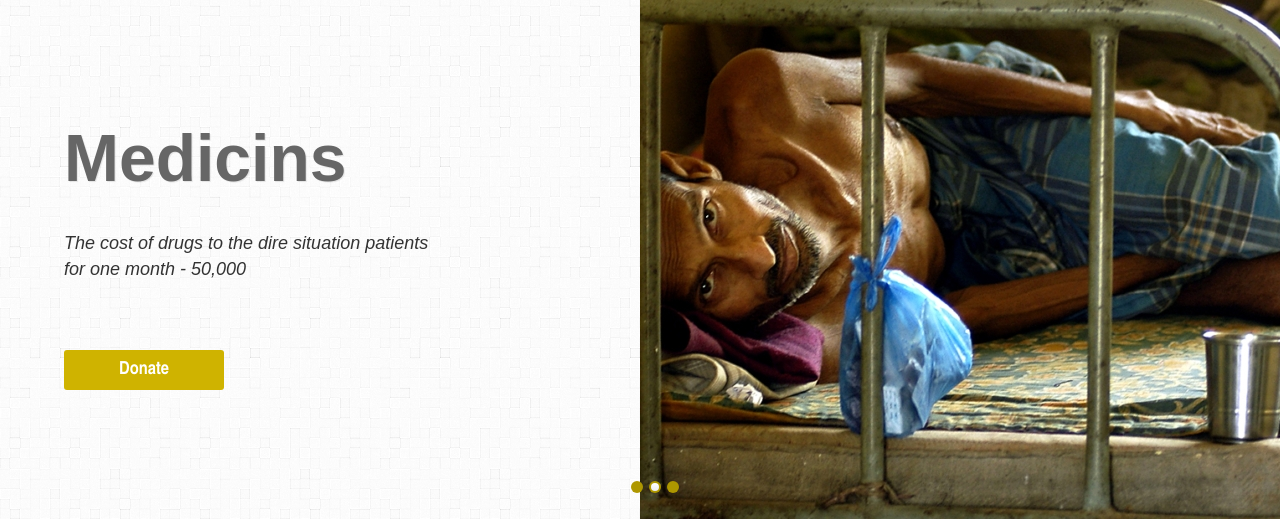
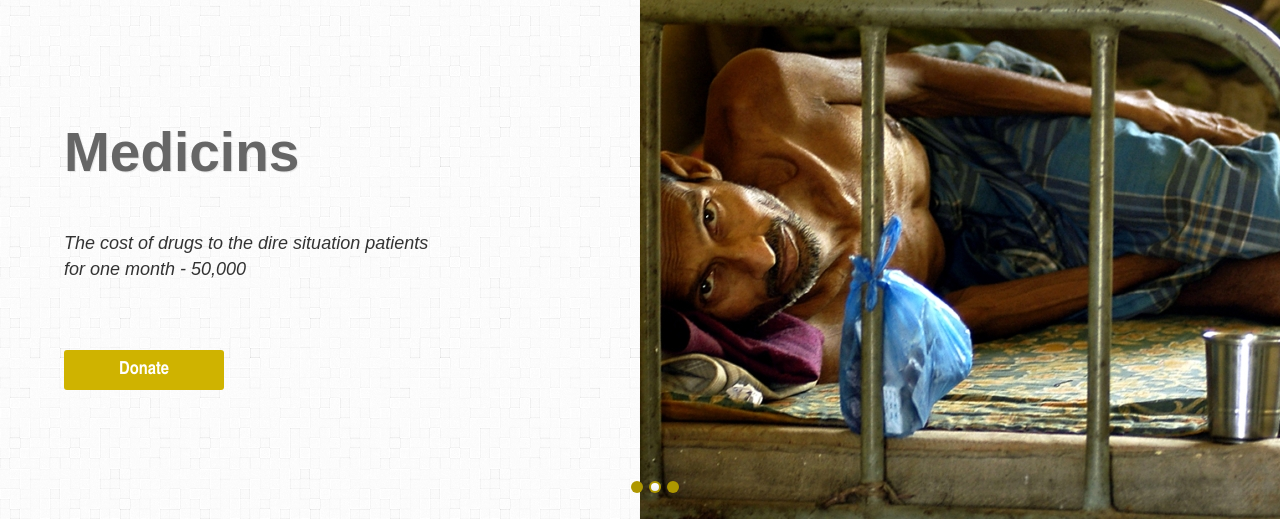
Before and after one commit to AjeebKt/snehapathayam, a PHP site: page / in a window 1280 px wide. Shown: the part 105-624 px from the top of the page. Run offline with PHP 8.4, Linux system fonts and the light colour scheme; some libraries are stand-ins or nearby versions.

Commit message:
i dont know

```diff
--- a/css/style2.css
+++ b/css/style2.css
@@ -53,10 +53,10 @@
 }
 .da-slide h2{
 	color: #666;
-	font-size: 66px;
+	font-size: 55px;
 	width: 50%;
 	top: 120px;
-	white-space: nowrap;
+	/*white-space: nowrap;*/
 	z-index: 10;
 	text-shadow: 1px 1px 1px rgba(0,0,0,0.1);
 	font-family: 'Economica', Arial, sans-serif;
--- a/registerForm.php
+++ b/registerForm.php
@@ -6,7 +6,7 @@
 	<link rel="stylesheet" type="text/css" href="css/demo.css" />
   <link rel="stylesheet" type="text/css" href="css/normalize.css" />
   <link rel="stylesheet" type="text/css" href="css/style2.css" />
-	<link rel="stylesheet" type="text/css" href="css/css.css2" />
+	<link rel="stylesheet" type="text/css" href="css/css.css" />
 </head>
 <body>
 	<header>
```
